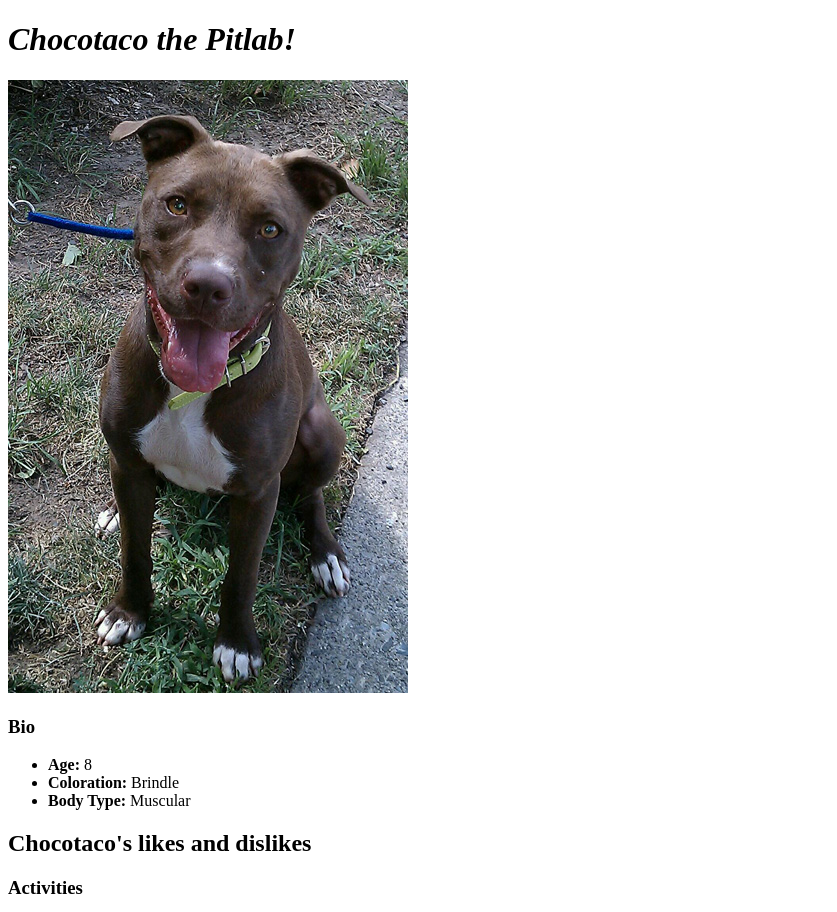
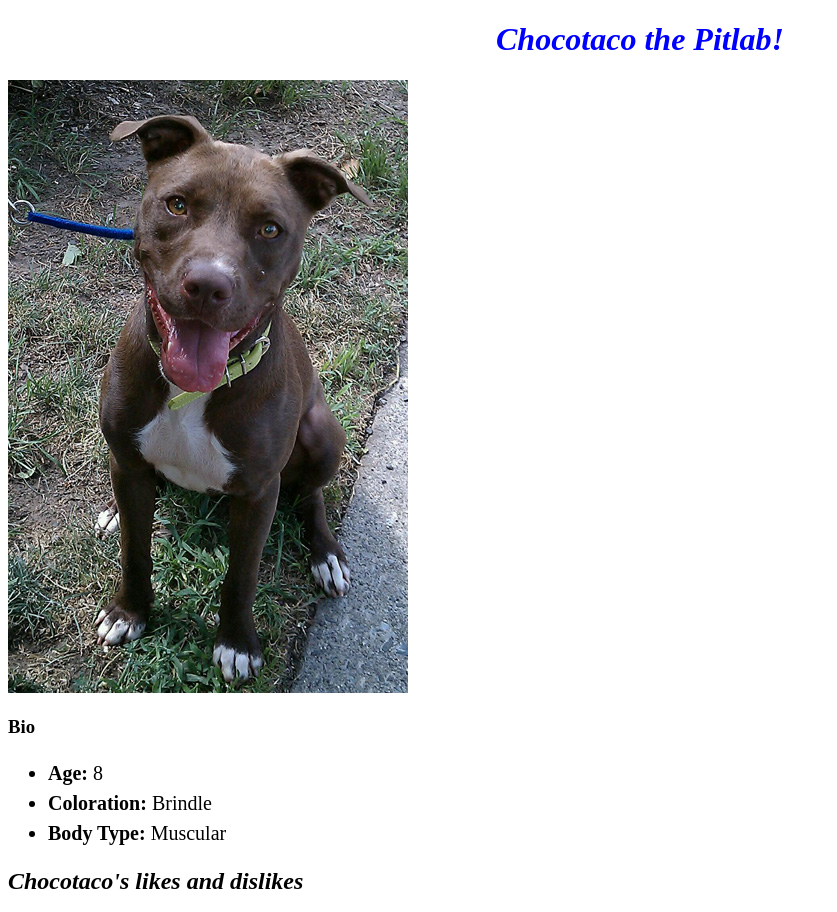
Before and after one commit to GarrettLeePrice/chocotaco, a plain HTML site: page chocotaco.html in a window 1280 px wide. Shown: the top 912 px of the page, without its empty margins (0-837 px from the left). Drawn offline with Linux system fonts and the light colour scheme.

Commit message:
Added CSS Styling

```diff
--- a/chocotaco.html
+++ b/chocotaco.html
@@ -1,6 +1,7 @@
 <!DOCTYPE html>
 <html>
   <head>
+    <link href="css/styles.css" rel="stylesheet" type="text/css">
     <title>Garrett's Dog</title>
   </head>
   <body>
--- /dev/null
+++ b/css/styles.css
@@ -0,0 +1,18 @@
+h1 {
+  color: blue;
+  text-align: center;
+}
+
+h2 {
+  font-style: italic;
+  text_align: center;
+}
+
+p {
+  font-family: sans-serif;
+}
+
+ul {
+  font-size: 20px;
+  line-height: 30px;
+}
```
